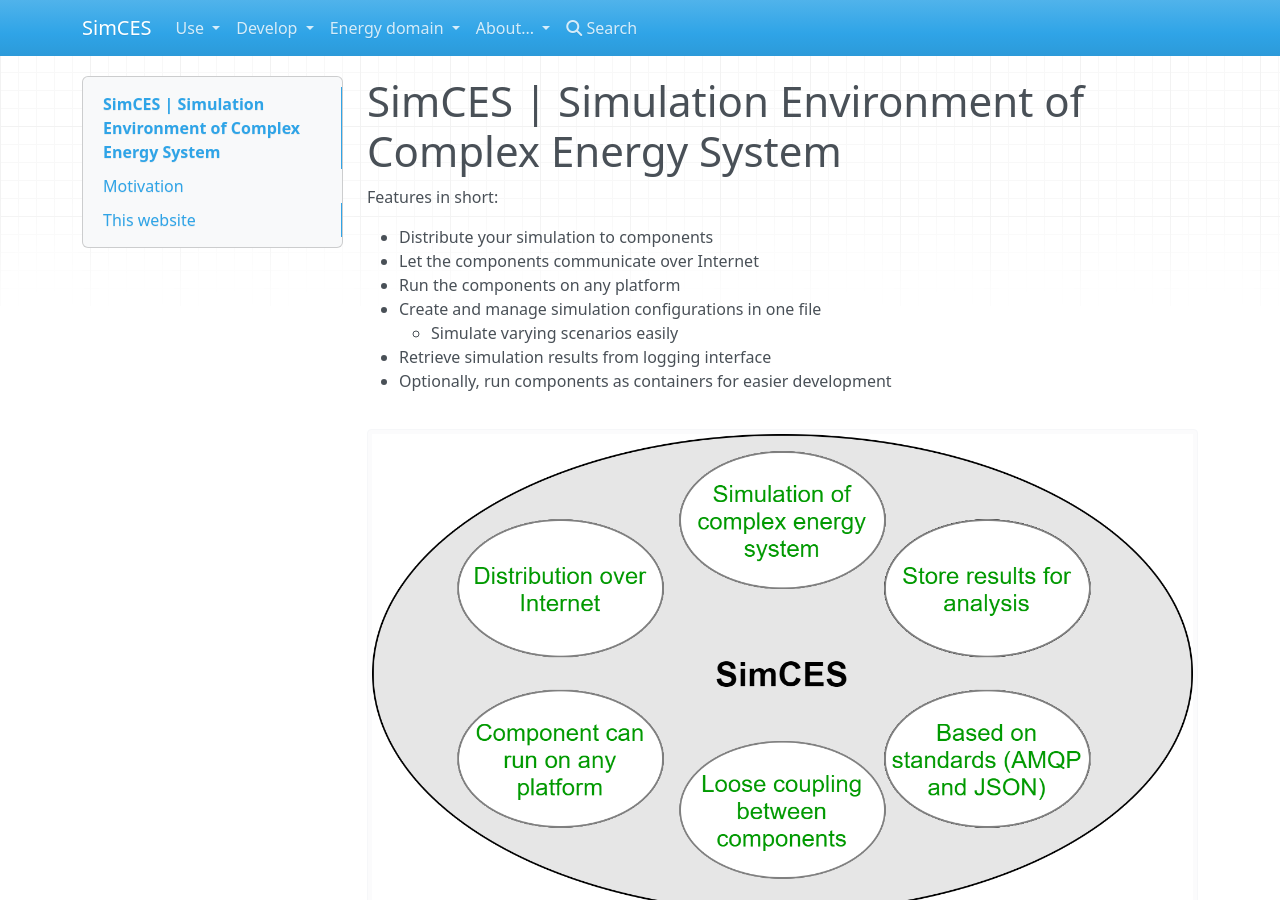
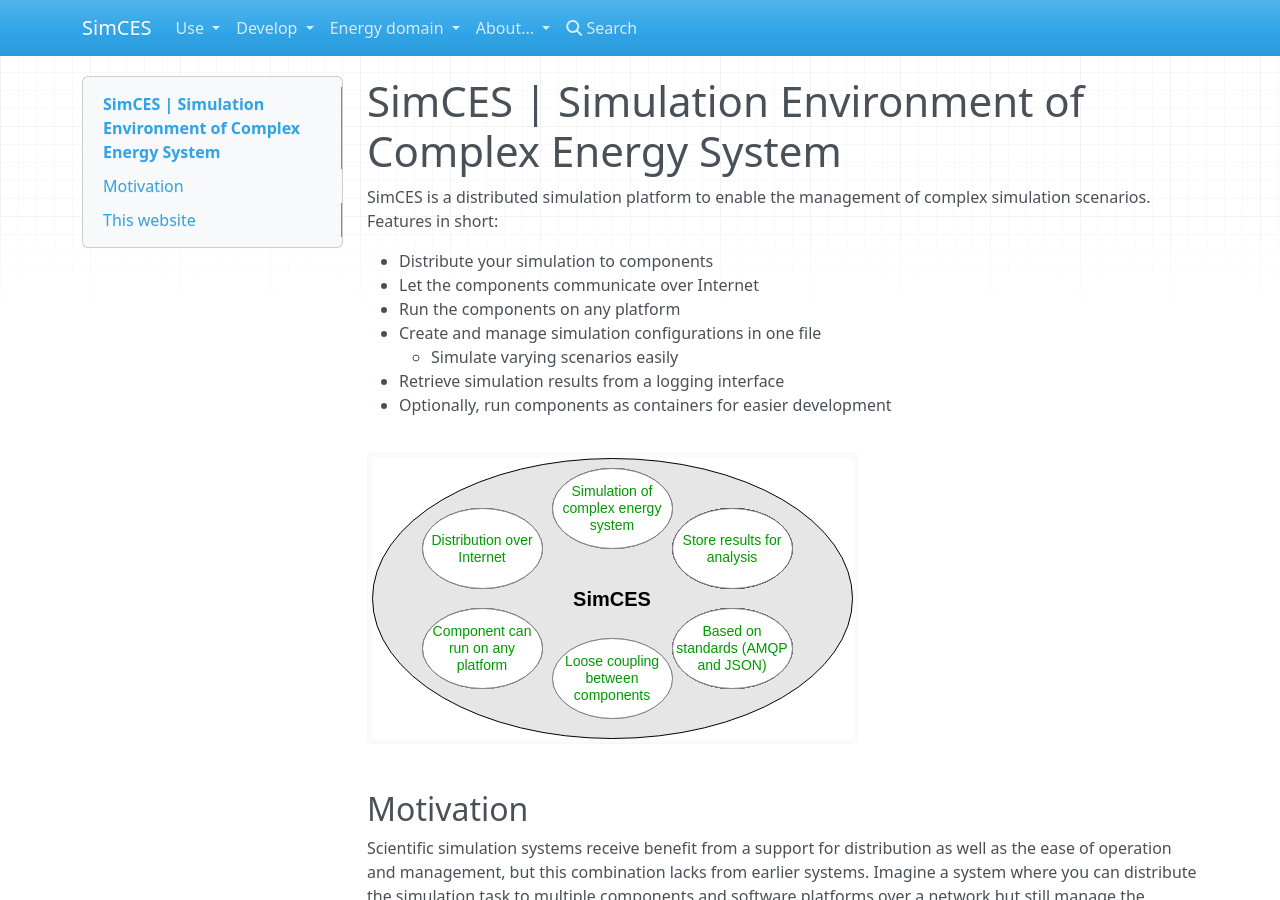
Before and after one commit to simcesplatform/simcesplatform.github.io, an MkDocs documentation site: the page built from markdown/index.md, in a window 1280 px wide and 900 px high. Built offline with MkDocs 1.6.1, drawn with Linux system fonts in a browser that asks for light colours; nearby versions of some CDN libraries; library files that are not in the unit come from our copies.

Commit message:
Update index.md + figure on the page

```diff
--- a/markdown/index.md
+++ b/markdown/index.md
@@ -1,5 +1,6 @@
 # SimCES | Simulation Environment of Complex Energy System
 
+SimCES is a distributed simulation platform to enable the management of complex simulation scenarios.
 Features in short:
 
 - Distribute your simulation to components
@@ -7,10 +8,10 @@ Features in short:
 - Run the components on any platform
 - Create and manage simulation configurations in one file
     - Simulate varying scenarios easily
-- Retrieve simulation results from logging interface
+- Retrieve simulation results from a logging interface
 - Optionally, run components as containers for easier development
 
-![Features illustrated](images/features.png)
+![Features illustrated](images/features.svg)
 
 
 ## Motivation
```
Also changed, not shown: markdown/images/features.png (deleted), markdown/images/features.svg (added), 1 other file.
